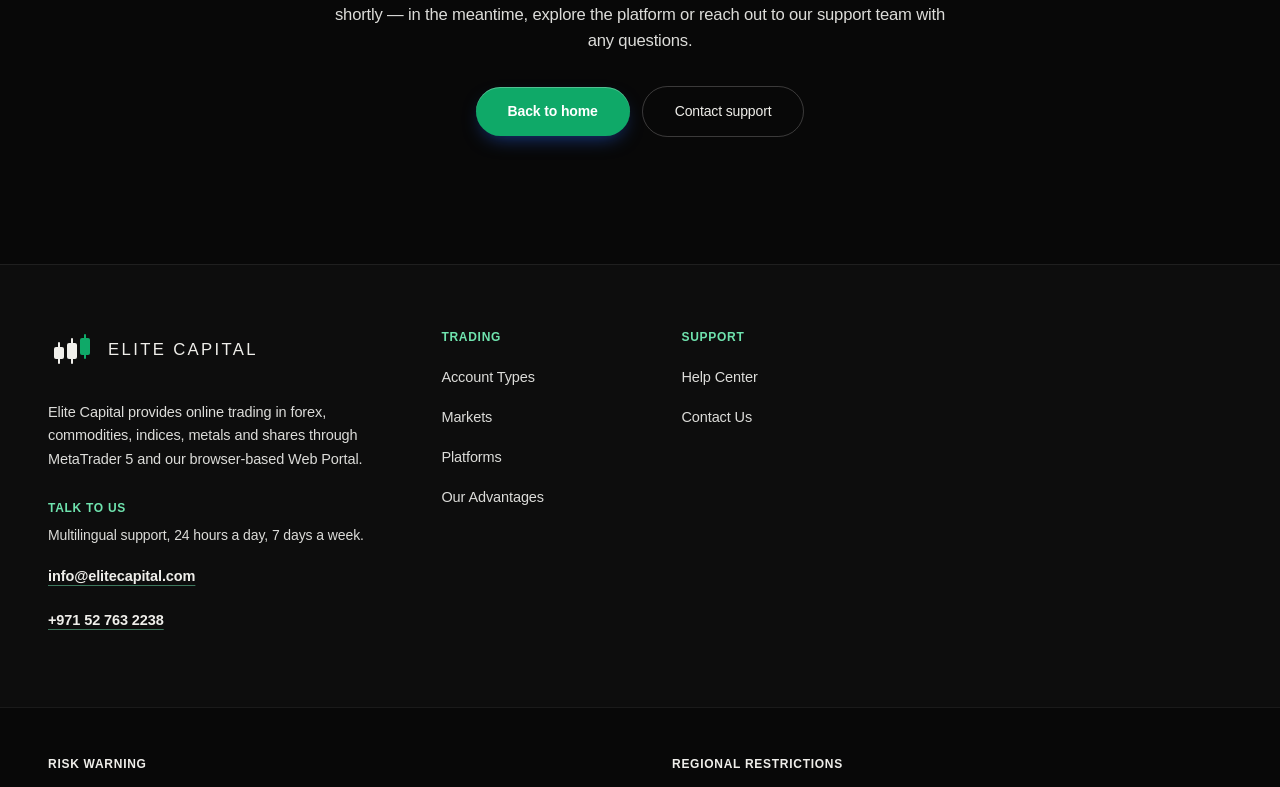
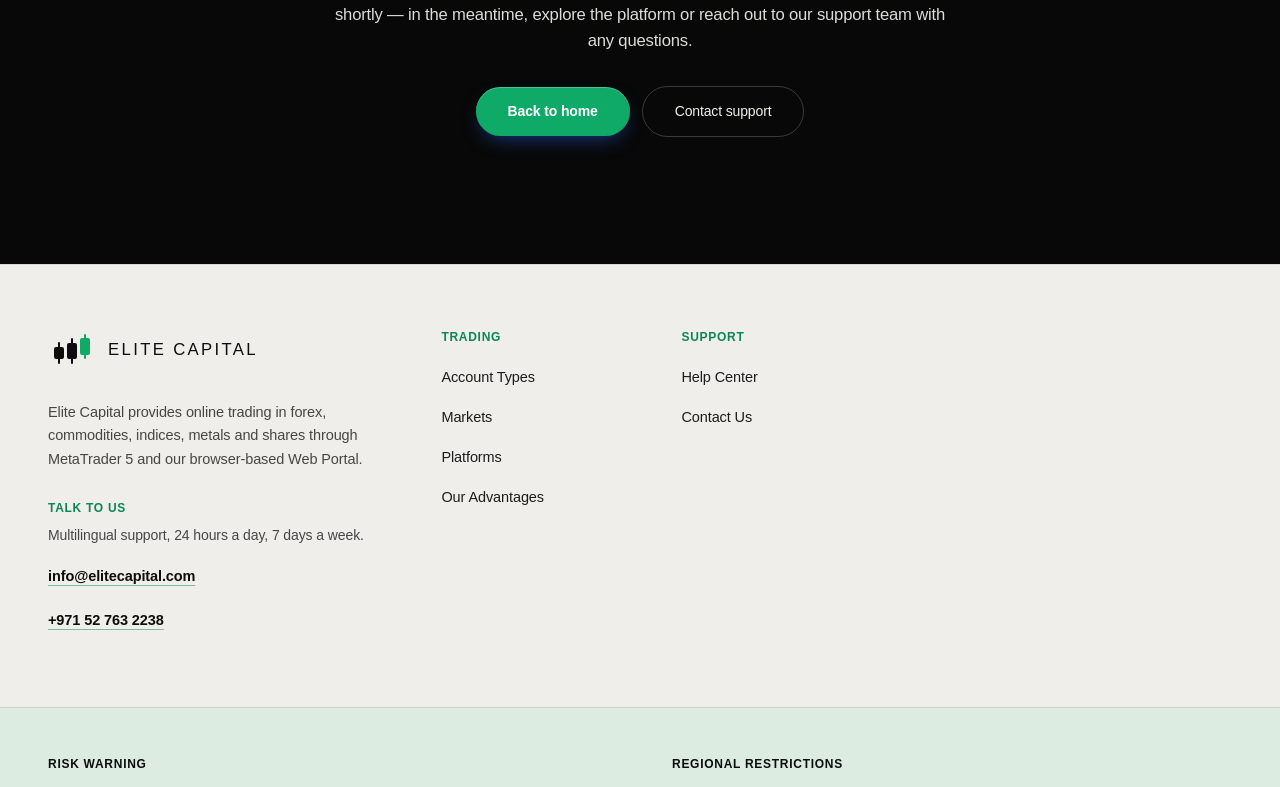
Before and after one commit to elitecapitalglobal/Elite-Capital-Global, a Next.js app: page /coming-soon in a window 1280 px wide. Shown: the part 424-1211 px from the top of the page. Built offline with nearby package versions, Linux system fonts and the light colour scheme; a web font is replaced by a local one.

Commit message:
theme fixes

```diff
--- a/src/app/globals.css
+++ b/src/app/globals.css
@@ -127,7 +127,14 @@ html {
 }
 
 body {
-  background: var(--color-navy-950);
+  /* `color` stays ink-100 — several `deep` sections (ClosingCta among them)
+     lean on this as their default text colour rather than setting their
+     own. `background`, though, is now ink-100 too: the header sits in
+     normal flow above the hero (its `sticky` box still reserves height
+     there), so the strip of raw body colour behind it, plus any bottom
+     overscroll past the now-light footer, has to read as `clear`, not the
+     `deep` sections' obsidian. */
+  background: var(--color-ink-100);
   color: var(--color-ink-100);
   font-family: var(--font-sans);
   font-size: clamp(1rem, 0.97rem + 0.15vw, 1.0625rem);
@@ -175,59 +182,6 @@ p {
 
 @utility section-y {
   padding-block: var(--section-y);
-}
-
-/* ==========================================================================
-   SECTION SEAMS
-   Sections sit back to back as flat solid colours, which made every deep ->
-   light (or light -> deep) boundary a hard, one-frame cut while scrolling.
-   This blends the first stretch of whichever section comes second, fading
-   in from the previous section's own colour instead of starting at full
-   contrast immediately underneath the page's dark/light rhythm.
-
-   Pure CSS via the adjacent-sibling combinator: it matches on the
-   `data-surface` attribute every section already carries (see Section.tsx),
-   so no page or section file has to know what its neighbour is. `tint` and
-   `white` both report as `clear` for this same reason `SiteHeader` uses it.
-   ========================================================================== */
-[data-surface="deep"] + [data-surface="clear"],
-[data-surface="clear"] + [data-surface="deep"] {
-  position: relative;
-}
-
-[data-surface="deep"] + [data-surface="clear"]::before,
-[data-surface="clear"] + [data-surface="deep"]::before {
-  content: "";
-  position: absolute;
-  inset-inline: 0;
-  top: 0;
-  height: clamp(40px, 6vw, 84px);
-  pointer-events: none;
-  z-index: -1;
-}
-
-/* Eased, not linear. A plain two-stop fade spends most of its height at
-   ~50% opacity, which sits on a light background as a flat grey smear
-   instead of a dissolve. Front-loading the opacity so it clears the "grey"
-   band fast keeps the seam readable as a quick soft edge, not a stripe. */
-[data-surface="deep"] + [data-surface="clear"]::before {
-  background: linear-gradient(
-    180deg,
-    var(--color-navy-950) 0%,
-    color-mix(in oklab, var(--color-navy-950) 45%, transparent) 30%,
-    color-mix(in oklab, var(--color-navy-950) 12%, transparent) 60%,
-    transparent 100%
-  );
-}
-
-[data-surface="clear"] + [data-surface="deep"]::before {
-  background: linear-gradient(
-    180deg,
-    var(--color-ink-100) 0%,
-    color-mix(in oklab, var(--color-ink-100) 45%, transparent) 30%,
-    color-mix(in oklab, var(--color-ink-100) 12%, transparent) 60%,
-    transparent 100%
-  );
 }
 
 /* ==========================================================================
@@ -430,6 +384,14 @@ p {
   border: 1px solid color-mix(in oklab, var(--color-ink-100) 8%, transparent);
 }
 
+/* Light counterpart — for solid panels (mega menu, mobile drawer) that need
+   to sit on the `clear` palette instead of obsidian, e.g. the header's
+   dropdowns while they float over the now-light hero, unscrolled. */
+@utility panel-solid-clear {
+  background: linear-gradient(160deg, #fff, var(--color-ink-100));
+  border: 1px solid color-mix(in oklab, var(--color-navy-900) 8%, transparent);
+}
+
 /* The hero wash — Vertex Pro's signature. Deep indigo at the top, a royal
    blue bloom rising from just below the fold. The bloom is anchored off-canvas
    (`at 50% 112%`) so its brightest point is never on screen; what the reader
@@ -451,6 +413,18 @@ p {
       var(--color-navy-950) 0%,
       var(--color-navy-900) 100%
     );
+}
+
+/* Light echo of `aurora`, for sections that want the same rising-bloom
+   composition on the `clear` palette instead of obsidian. */
+@utility aurora-light {
+  background:
+    radial-gradient(
+      100% 80% at 50% 112%,
+      color-mix(in oklab, var(--color-blue-200) 70%, transparent),
+      transparent 62%
+    ),
+    linear-gradient(180deg, var(--color-ink-100) 0%, var(--color-blue-50) 100%);
 }
 
 /* Hairline that fades at both ends — used to close `deep` sections. */
--- a/src/app/page.tsx
+++ b/src/app/page.tsx
@@ -45,10 +45,10 @@ export default function Home() {
       <main>
         <Hero />
         <Ticker />
-        <Edge />
         <Advantages />
         <Platforms />
         <Markets />
+        <Edge />
         <FundSafety />
         <Accounts />
         <EveryTrader />
--- a/src/components/sections/ClosingCta.tsx
+++ b/src/components/sections/ClosingCta.tsx
@@ -11,7 +11,7 @@ export function ClosingCta() {
   return (
     <section
       data-surface="deep"
-      className="relative isolate overflow-hidden bg-navy-950 py-[clamp(72px,8vw,124px)]"
+      className="relative isolate overflow-hidden bg-navy-700 py-[clamp(72px,8vw,124px)]"
     >
       <div
         aria-hidden
--- a/src/components/sections/Edge.tsx
+++ b/src/components/sections/Edge.tsx
@@ -12,7 +12,7 @@ import { Reveal } from "@/components/ui/Reveal";
  */
 export function Edge() {
   return (
-    <Section surface="clear" className="py-[clamp(48px,6vw,88px)]">
+    <Section surface="clear" className="pt-6 pb-12">
       <Reveal
         stagger
         className="shell grid gap-4 sm:grid-cols-2 lg:grid-cols-4"
--- a/src/components/sections/SiteFooter.tsx
+++ b/src/components/sections/SiteFooter.tsx
@@ -19,34 +19,34 @@ import { footerColumns, footerContact, footerLegal } from "@/content/footer";
  */
 export function SiteFooter() {
   return (
-    <footer data-surface="deep" className="bg-navy-900 text-ink-100">
+    <footer data-surface="clear" className="bg-ink-100 text-navy-900">
       {/* ---------------------------------------------------------------- */}
       {/* 1. Navigation                                                     */}
       {/* ---------------------------------------------------------------- */}
-      <div className="border-t border-ink-100/8">
+      <div className="border-t border-navy-900/10">
         <div className="shell grid gap-10 py-12 lg:grid-cols-[minmax(0,1fr)_minmax(0,2.4fr)] lg:gap-16 lg:py-16">
           <div>
-            <Logo className="text-[44px]" />
-            <p className="measure mt-5 text-[14.5px] leading-relaxed text-ink-300">
+            <Logo className="text-[44px]" tone="dark" />
+            <p className="measure mt-5 text-[14.5px] leading-relaxed text-navy-700/80">
               {site.footerBlurb}
             </p>
 
             <div className="mt-7">
-              <h2 className="type-label text-blue-400">
+              <h2 className="type-label text-blue-700">
                 {footerContact.heading}
               </h2>
-              <p className="mt-2 text-[14px] leading-relaxed text-ink-300">
+              <p className="mt-2 text-[14px] leading-relaxed text-navy-700/80">
                 {footerContact.body}
               </p>
               <a
                 href={`mailto:${footerContact.email}`}
-                className="mt-2 inline-flex min-h-11 items-center text-[14.5px] font-semibold text-ink-100 underline decoration-blue-400/50 underline-offset-4 transition-colors hover:text-blue-400"
+                className="mt-2 inline-flex min-h-11 items-center text-[14.5px] font-semibold text-navy-900 underline decoration-blue-700/50 underline-offset-4 transition-colors hover:text-blue-700"
               >
                 {footerContact.email}
               </a>
               <a
                 href={`tel:${footerContact.phone.replace(/\s+/g, "")}`}
-                className="flex min-h-11 items-center text-[14.5px] font-semibold text-ink-100 underline decoration-blue-400/50 underline-offset-4 transition-colors hover:text-blue-400"
+                className="flex min-h-11 items-center text-[14.5px] font-semibold text-navy-900 underline decoration-blue-700/50 underline-offset-4 transition-colors hover:text-blue-700"
               >
                 {footerContact.phone}
               </a>
@@ -56,13 +56,13 @@ export function SiteFooter() {
           <nav aria-label="Footer" className="grid max-w-md gap-8 sm:grid-cols-2">
             {footerColumns.map((col) => (
               <div key={col.title}>
-                <h2 className="type-label mb-3 text-blue-400">{col.title}</h2>
+                <h2 className="type-label mb-3 text-blue-700">{col.title}</h2>
                 <ul>
                   {col.links.map((link) => (
                     <li key={link.label}>
                       <Link
                         href={link.href}
-                        className="flex min-h-10 items-center text-[14.5px] text-ink-300 transition-colors hover:text-blue-400"
+                        className="flex min-h-10 items-center text-[14.5px] text-navy-700 transition-colors hover:text-blue-700"
                       >
                         {link.label}
                       </Link>
@@ -78,15 +78,15 @@ export function SiteFooter() {
       {/* ---------------------------------------------------------------- */}
       {/* 2. Disclosures                                                    */}
       {/* ---------------------------------------------------------------- */}
-      <div className="border-t border-ink-100/8 bg-navy-950">
+      <div className="border-t border-navy-900/10 bg-blue-50">
         <div className="shell grid gap-8 py-12 md:grid-cols-2 lg:gap-x-16">
           {footerLegal.map((block) => (
             <section key={block.label}>
-              <h2 className="type-label text-ink-100">{block.label}</h2>
+              <h2 className="type-label text-navy-900">{block.label}</h2>
               {block.paragraphs.map((p) => (
                 <p
                   key={p}
-                  className="mt-2.5 text-[13px] leading-[1.65] text-ink-300/85"
+                  className="mt-2.5 text-[13px] leading-[1.65] text-navy-700/80"
                 >
                   {p}
                 </p>
@@ -99,9 +99,9 @@ export function SiteFooter() {
       {/* ---------------------------------------------------------------- */}
       {/* 3. Copyright                                                      */}
       {/* ---------------------------------------------------------------- */}
-      <div className="border-t border-ink-100/8 bg-navy-950">
+      <div className="border-t border-navy-900/10 bg-blue-50">
         <div className="shell py-7 text-center">
-          <p className="text-[13px] text-ink-500">
+          <p className="text-[13px] text-navy-700/70">
             © {new Date().getFullYear()} {site.name}. All rights reserved.
           </p>
         </div>
--- a/src/components/sections/SiteHeader.tsx
+++ b/src/components/sections/SiteHeader.tsx
@@ -43,16 +43,34 @@ export function SiteHeader() {
     closeTimer.current = setTimeout(() => setOpen(null), 140);
   };
 
-  // The pill always wears the deep palette — it never flips to the light
-  // glass variant, no matter what surface is scrolling underneath it — but
-  // it only picks up the glass fill/border/shadow once scrolled. At rest,
-  // the row floats on the page with no chrome at all.
+  // Scrolled, the pill always wears the deep glass palette, no matter what
+  // surface is scrolling underneath it. At rest it has no chrome at all and
+  // floats directly on the hero, which is now the light `clear` palette —
+  // so the text/logo tone flips with `scrolled` to stay legible in both
+  // states instead of assuming a dark hero underneath.
   const t = {
     pill: scrolled ? "nav-glass-deep" : "",
-    link: "text-ink-300 hover:text-ink-100",
-    linkActive: "text-blue-400",
-    quiet: "text-ink-300 hover:text-blue-400",
-    burger: "text-ink-100",
+    link: scrolled
+      ? "text-ink-300 hover:text-ink-100"
+      : "text-navy-700 hover:text-navy-900",
+    linkActive: scrolled ? "text-blue-400" : "text-blue-700",
+    quiet: scrolled
+      ? "text-ink-300 hover:text-blue-400"
+      : "text-navy-700 hover:text-blue-700",
+    burger: scrolled ? "text-ink-100" : "text-navy-900",
+    // The mega panel and mobile drawer are solid, not glass (DESIGN.md §4),
+    // so they need their own light/dark pairing rather than reusing the
+    // pill's glass utilities.
+    panel: scrolled ? "panel-solid" : "panel-solid-clear",
+    panelLabel: scrolled ? "text-blue-400" : "text-blue-700",
+    panelTitle: scrolled
+      ? "text-ink-100 group-hover:text-blue-400"
+      : "text-navy-900 group-hover:text-blue-700",
+    panelDesc: scrolled ? "text-ink-500" : "text-navy-700/70",
+    panelHover: scrolled ? "hover:bg-navy-700" : "hover:bg-navy-900/6",
+    panelBorder: scrolled ? "border-ink-100/8" : "border-navy-900/10",
+    panelText: scrolled ? "text-ink-300" : "text-navy-700",
+    ghost: (scrolled ? "ghost" : "ghostDark") as "ghost" | "ghostDark",
   };
 
   return (
@@ -103,6 +121,7 @@ export function SiteHeader() {
                 // longer able to shrink, the logo is what has to give at
                 // 320px. Logo + CTA + burger fits in 284px only at the small
                 // step.
+                tone={scrolled ? "light" : "dark"}
                 className={`transition-all duration-500 ease-[var(--ease-out-expo)] ${
                   scrolled ? "text-[20px] sm:text-[32px]" : "text-[24px] sm:text-[40px]"
                 }`}
@@ -183,7 +202,9 @@ export function SiteHeader() {
           </div>
 
           {/* Mega panel. Solid, not glass — glass on glass destroys
-              legibility, and this holds body copy. DESIGN.md §4. */}
+              legibility, and this holds body copy. DESIGN.md §4. Its
+              light/dark pairing follows the pill's own `scrolled` toggle
+              rather than staying fixed to the dark palette. */}
           {nav.map((item) =>
             item.groups && open === item.label ? (
               <div
@@ -191,10 +212,12 @@ export function SiteHeader() {
                 className="absolute inset-x-0 top-full z-[var(--z-dropdown)] px-[var(--gutter)]"
                 onMouseEnter={() => hoverOpen(item.label)}
               >
-                <div className="panel-solid mx-auto mt-2 flex max-w-6xl flex-wrap gap-x-8 gap-y-6 rounded-panel p-7 shadow-[0_30px_60px_-20px_rgb(0_0_0/0.6)]">
+                <div
+                  className={`${t.panel} mx-auto mt-2 flex max-w-6xl flex-wrap gap-x-8 gap-y-6 rounded-panel p-7 shadow-[0_30px_60px_-20px_rgb(0_0_0/0.6)]`}
+                >
                   {item.groups.map((group) => (
                     <div key={group.title} className="min-w-56 flex-1">
-                      <p className="type-label mb-2.5 px-3 text-blue-400">
+                      <p className={`type-label mb-2.5 px-3 ${t.panelLabel}`}>
                         {group.title}
                       </p>
                       {group.items.map((link) => (
@@ -202,12 +225,16 @@ export function SiteHeader() {
                           key={link.label}
                           href={link.href}
                           onClick={() => setOpen(null)}
-                          className="group block rounded-inner px-3 py-2 transition-colors hover:bg-navy-700"
+                          className={`group block rounded-inner px-3 py-2 transition-colors ${t.panelHover}`}
                         >
-                          <span className="block text-sm font-semibold text-ink-100 transition-colors group-hover:text-blue-400">
+                          <span
+                            className={`block text-sm font-semibold transition-colors ${t.panelTitle}`}
+                          >
                             {link.label}
                           </span>
-                          <span className="block text-[12.5px] leading-snug text-ink-500">
+                          <span
+                            className={`block text-[12.5px] leading-snug ${t.panelDesc}`}
+                          >
                             {link.desc}
                           </span>
                         </Link>
@@ -223,13 +250,15 @@ export function SiteHeader() {
         {/* Mobile drawer */}
         {mobileOpen && (
           <div className="absolute inset-x-0 top-full z-[var(--z-dropdown)] px-[var(--gutter)] lg:hidden">
-            <div className="panel-solid mt-2 max-h-[70dvh] overflow-y-auto rounded-panel p-5">
+            <div
+              className={`${t.panel} mt-2 max-h-[70dvh] overflow-y-auto rounded-panel p-5`}
+            >
               {nav.map((item) => (
                 <div
                   key={item.label}
-                  className="border-b border-ink-100/8 py-2.5 last:border-0"
+                  className={`border-b py-2.5 last:border-0 ${t.panelBorder}`}
                 >
-                  <p className="type-label mb-1.5 text-blue-400">
+                  <p className={`type-label mb-1.5 ${t.panelLabel}`}>
                     {item.label}
                   </p>
                   <div className="grid gap-0.5 sm:grid-cols-2">
@@ -240,7 +269,7 @@ export function SiteHeader() {
                           key={link.href + link.label}
                           href={link.href}
                           onClick={() => setMobileOpen(false)}
-                          className="flex min-h-11 items-center rounded-inner px-3 text-sm text-ink-300"
+                          className={`flex min-h-11 items-center rounded-inner px-3 text-sm ${t.panelText}`}
                         >
                           {link.label}
                         </Link>
@@ -249,7 +278,7 @@ export function SiteHeader() {
                       <Link
                         href={item.href!}
                         onClick={() => setMobileOpen(false)}
-                        className="flex min-h-11 items-center rounded-inner px-3 text-sm text-ink-300"
+                        className={`flex min-h-11 items-center rounded-inner px-3 text-sm ${t.panelText}`}
                       >
                         Go to {item.label}
                       </Link>
@@ -258,7 +287,7 @@ export function SiteHeader() {
                 </div>
               ))}
               <div className="mt-4 grid gap-2">
-                <Button href={site.cta.login.href} variant="ghost">
+                <Button href={site.cta.login.href} variant={t.ghost}>
                   {site.cta.login.label}
                 </Button>
               </div>
--- a/src/components/sections/TickerTape.tsx
+++ b/src/components/sections/TickerTape.tsx
@@ -54,17 +54,17 @@ export function TickerTape({ initial }: { initial: TickerRow[] }) {
 
   return (
     <div
-      data-surface="deep"
+      data-surface="clear"
       // overflow-hidden is load-bearing: the track is several times the
       // viewport width, and without clipping here it drags the whole page
       // into horizontal scroll.
-      className="relative overflow-hidden border-y border-ink-100/8 bg-navy-900"
+      className="relative overflow-hidden border-y border-navy-900/10 bg-blue-50"
     >
       <Marquee copies={4} duration="60s">
         {rows.map((row) => (
           <span
             key={row.pair}
-            className="flex shrink-0 items-center gap-2 py-3 pe-12 text-[13px] font-semibold text-ink-300"
+            className="flex shrink-0 items-center gap-2 py-3 pe-12 text-[13px] font-semibold text-navy-700"
           >
             {row.pair}
             <span
--- a/src/components/ui/Logo.tsx
+++ b/src/components/ui/Logo.tsx
@@ -12,12 +12,28 @@
  * a fractional `em` size, so callers scale the whole lockup with a single
  * `text-[Npx]` (or responsive `text-[..] sm:text-[..]`) on `className`
  * instead of juggling image height/width pairs.
+ *
+ * `tone` picks the ink/navy pairing for whichever surface the mark sits on
+ * — `light` (default) is ink-100, for `deep` backgrounds; `dark` is
+ * navy-900, for `clear` ones. It's a prop rather than `currentColor`
+ * because the wordmark and the candle fills need to move together and
+ * `className` only reaches this outer span, not the children below.
  */
-export function Logo({ className = "" }: { className?: string }) {
+export function Logo({
+  className = "",
+  tone = "light",
+}: {
+  className?: string;
+  tone?: "light" | "dark";
+}) {
   return (
     <span className={`inline-flex items-center gap-[0.32em] ${className}`}>
-      <LogoMark className="h-[1em] w-auto shrink-0" />
-      <span className="font-[family-name:var(--font-mona)] text-[0.38em] font-medium tracking-[0.14em] whitespace-nowrap text-ink-100 uppercase">
+      <LogoMark className="h-[1em] w-auto shrink-0" tone={tone} />
+      <span
+        className={`font-[family-name:var(--font-mona)] text-[0.38em] font-medium tracking-[0.14em] whitespace-nowrap uppercase ${
+          tone === "dark" ? "text-navy-900" : "text-ink-100"
+        }`}
+      >
         Elite Capital
       </span>
     </span>
@@ -25,19 +41,26 @@ export function Logo({ className = "" }: { className?: string }) {
 }
 
 /** The mark alone, no wordmark — for favicon-scale or square placements. */
-export function LogoMark({ className = "" }: { className?: string }) {
+export function LogoMark({
+  className = "",
+  tone = "light",
+}: {
+  className?: string;
+  tone?: "light" | "dark";
+}) {
+  const fill = tone === "dark" ? "fill-navy-900" : "fill-ink-100";
   return (
     <svg viewBox="0 0 46 44" aria-hidden className={className}>
       {/* Three candles rising in sequence, hold, then reset — keyframes
           and delays live in globals.css (`.ec-candle`) so every instance
           of this mark shares one animation instead of redefining it. */}
       <g className="ec-candle">
-        <rect x="10" y="13" width="2" height="22" rx="1" className="fill-ink-100" />
-        <rect x="6" y="18" width="10" height="12" rx="2" className="fill-ink-100" />
+        <rect x="10" y="13" width="2" height="22" rx="1" className={fill} />
+        <rect x="6" y="18" width="10" height="12" rx="2" className={fill} />
       </g>
       <g className="ec-candle ec-candle-2">
-        <rect x="23" y="9" width="2" height="26" rx="1" className="fill-ink-100" />
-        <rect x="19" y="14" width="10" height="16" rx="2" className="fill-ink-100" />
+        <rect x="23" y="9" width="2" height="26" rx="1" className={fill} />
+        <rect x="19" y="14" width="10" height="16" rx="2" className={fill} />
       </g>
       <g className="ec-candle ec-candle-3">
         <rect x="36" y="5" width="2" height="25" rx="1" className="fill-blue-600" />
```
Also changed, not shown: src/components/sections/Hero.tsx (+10 -10 lines).
